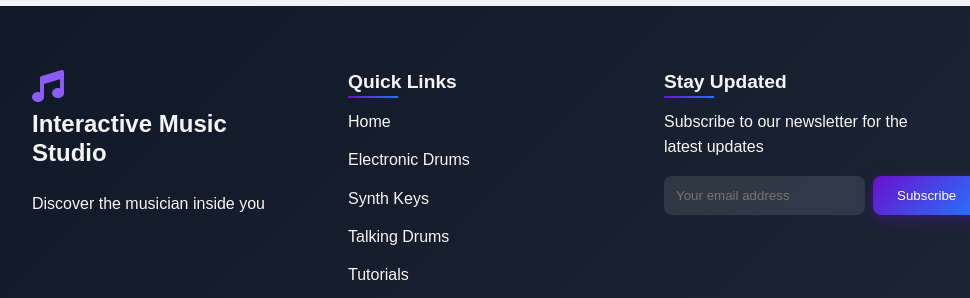
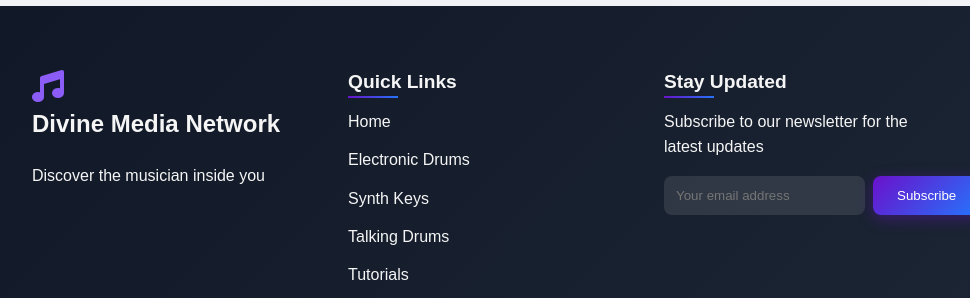
Before and after one commit to Miide25/Divine-media-Entertainment, a plain HTML site: page index.html in a window 1280 px wide. Shown: the part 5462-5760 px from the top of the page, 0-970 px from the left. Drawn offline with Linux system fonts and the light colour scheme.

Commit message:
Update index.html

```diff
--- a/index.html
+++ b/index.html
@@ -401,7 +401,7 @@
         <div class="footer-content">
             <div class="footer-logo">
                 <i class="fas fa-music"></i>
-                <h2>Interactive Music Studio</h2>
+                <h2>Divine Media Network</h2>
                 <p>Discover the musician inside you</p>
             </div>
             <div class="footer-links">
```
